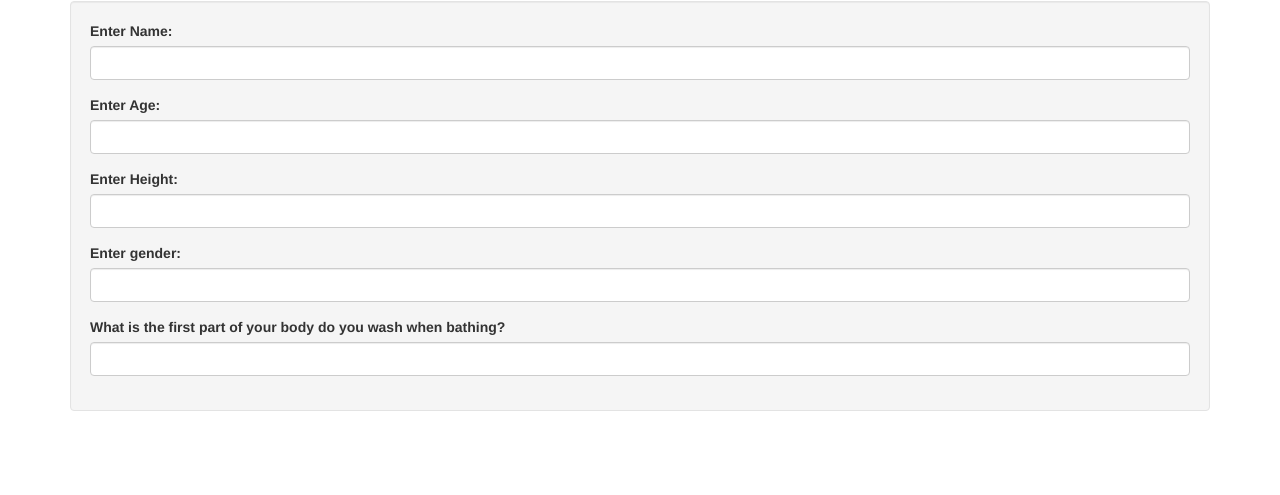
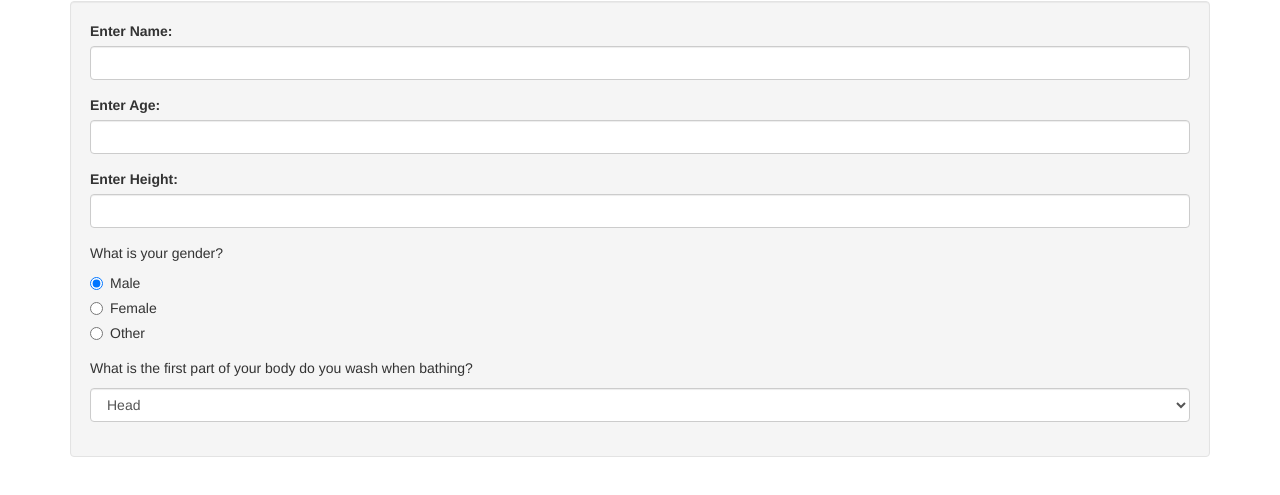
Before and after one commit to Scottreich/dating, a plain HTML site: page index.html in a window 1280 px wide. Shown: the part 69-564 px from the top of the page. Drawn offline with Linux system fonts and the light colour scheme.

Commit message:
add gender and bathing forms

```diff
--- a/index.html
+++ b/index.html
@@ -2,7 +2,7 @@
 <html>
   <head>
     <meta charset="utf-8">
-    <title>Voting Site</title>
+    <title>CelebDate</title>
     <!-- Scripts -->
     <script src="js/jquery.js"></script>
     <script src="js/scripts.js"></script>
@@ -28,12 +28,39 @@
           <input required id="user-heigth" class="form-control" type="text" aria-describedby="username-error">
         </div>
         <div class="form-group">
-          <label for="user-gender">Enter gender:</label>
-          <input required id="user-gender" class="form-control" type="text" aria-describedby="username-error">
+          <p>What is your gender?</p>
+          <div class="radio">
+            <label>
+              <input type="radio" name="options-gender" id="user-gender-male" value="male" checked>
+              Male
+            </label>
+          </div>
+          <div class="radio">
+            <label>
+              <input type="radio" name="options-gender" id="user-gender-female" value="female">
+              Female
+            </label>
+          </div>
+          <div class="radio">
+            <label>
+              <input type="radio" name="options-gender" id="user-gender-other" value="other">
+              Other
+            </label>
+          </div>
         </div>
         <div class="form-group">
-          <label for="user-bathe">What is the first part of your body do you wash when bathing?</label>
-          <input required id="user-bathe" class="form-control" type="text" aria-describedby="username-error">
+          <p>What is the first part of your body do you wash when bathing?<p>
+          <select class="form-control">
+            <option value="1">Head</option>
+            <option value="2">Hands</option>
+            <option value="3">Arms</option>
+            <option value="4">Feet</option>
+            <option value="5">Leg</option>
+            <option value="6">Chest</option>
+            <option value="7">Back</option>
+            <option value="8">Stomach</option>
+            <option value="9">Groin</option>
+          </select>
         </div>
       </form>
     </div>
```
